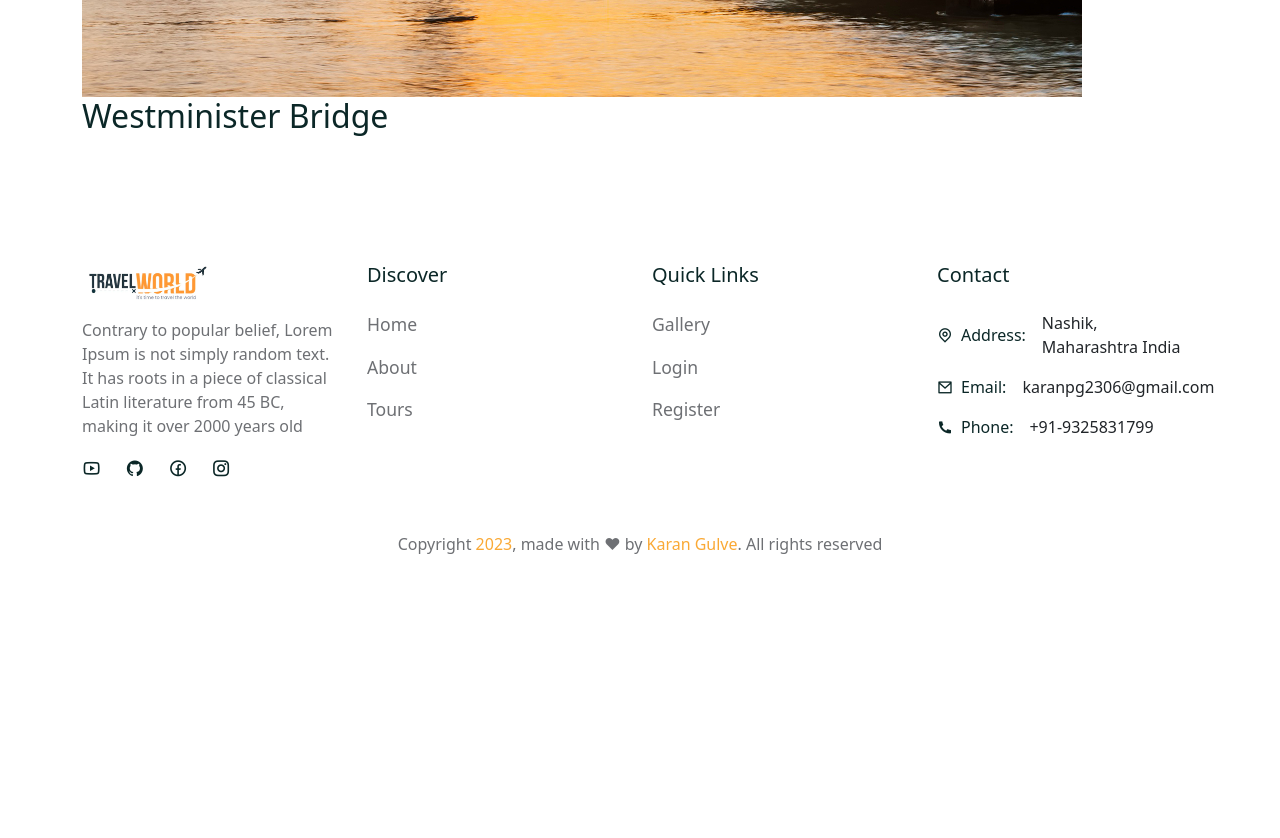
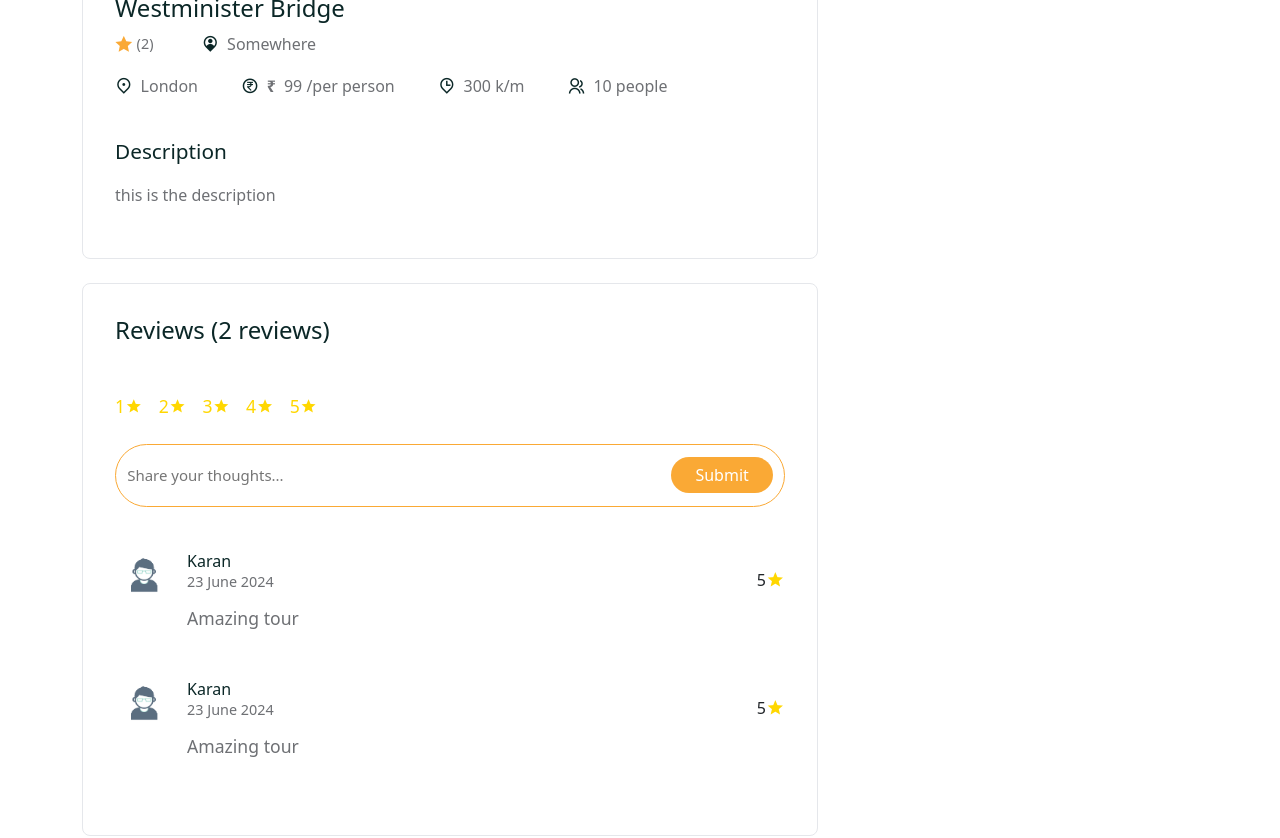
Before and after one commit to KaranGulve4342/Tour_booking, a React (Create React App) app in the folder frontend/: page /tours/01 in a window 1280 px wide. Shown: the part 700-1538 px from the top of the page. Before the commit the page ends 1302 px from the top, so only its background shows below. Built offline with nearby package versions, Linux system fonts and the light colour scheme; a web font is replaced by a local one.

Commit message:
changes commited 38:23

```diff
--- a/frontend/src/assets/data/tours.js
+++ b/frontend/src/assets/data/tours.js
@@ -12,6 +12,7 @@ const tours = [
     title: "Westminister Bridge",
     city: "London",
     distance: 300,
+    address: "Somewhere",
     price: 99,
     maxGroupSize: 10,
     desc: "this is the description",
@@ -34,6 +35,7 @@ const tours = [
     title: "Bali, Indonesia",
     city: "Indonesia",
     distance: 400,
+    address: "Somewhere",
     price: 99,
     maxGroupSize: 8,
     desc: "this is the description",
@@ -52,6 +54,7 @@ const tours = [
     title: "Snowy Mountains, Thailand",
     city: "Thailand",
     distance: 500,
+    address: "Somewhere",
     price: 99,
     maxGroupSize: 8,
     desc: "this is the description",
@@ -70,6 +73,7 @@ const tours = [
     title: "Beautiful Sunrise, Thailand",
     city: "Thailand",
     distance: 500,
+    address: "Somewhere",
     price: 99,
     maxGroupSize: 8,
     desc: "this is the description",
@@ -88,6 +92,7 @@ const tours = [
     title: "Nusa Pendia Bali, Indonesia",
     city: "Indonesia",
     distance: 500,
+    address: "Somewhere",
     price: 99,
     maxGroupSize: 8,
     desc: "this is the description",
@@ -106,6 +111,7 @@ const tours = [
     title: "Cherry Blossoms Spring",
     city: "Japan",
     distance: 500,
+    address: "Somewhere",
     price: 99,
     maxGroupSize: 8,
     desc: "this is the description",
@@ -124,6 +130,7 @@ const tours = [
     title: "Holmen Lofoten",
     city: "France",
     distance: 500,
+    address: "Somewhere",
     price: 99,
     maxGroupSize: 8,
     desc: "this is the description",
@@ -137,6 +144,7 @@ const tours = [
     title: "Snowy Mountains, Thailand",
     city: "Thailand",
     distance: 500,
+    address: "Somewhere",
     price: 99,
     maxGroupSize: 8,
     desc: "this is the description",
--- a/frontend/src/pages/TourDetails.jsx
+++ b/frontend/src/pages/TourDetails.jsx
@@ -1,18 +1,34 @@
-import React from 'react'
+import React, {useRef, useState} from 'react'
 import '../styles/tour-details.css'
 import {Container, Row, Col, Form, ListGroup } from 'reactstrap';
 import {useParams} from 'react-router-dom';
 import tourData from '../assets/data/tours'
+import calculateAvgRating from '../utils/avgRating';
+import avatar from '../assets/images/avatar.jpg'
 
 const TourDetails = () => {
 
-    const {id} = useParams()
+    const {id} = useParams();
+
+    const reviewMsgRef = useRef('')
+    const [tourRating, setTourRating] = useState(null);
 
     // this is an static data later we will call our API and load our data from database
     const tour = tourData.find(tour=> tour.id === id)
 
-    const {photo, title, desc,price, reviews, city, distance, maxGroupSize} = tour
+    const {photo, title, desc,price, address, reviews, city, distance, maxGroupSize} = tour;
 
+    const {totalRating, avgRating} = calculateAvgRating(reviews);
+    // FORMAT DATE
+    const options = {day: 'numeric', month: 'long', year: "numeric"};
+
+    // SUBMIT REQUEST TO THE SERVER
+    const submitHandler = e =>{
+      e.preventDefault();
+      const reviewText = reviewMsgRef.current.value
+
+      // later will call our api
+    }
 
   return (
     <>
@@ -27,7 +43,95 @@ const TourDetails = () => {
                   <h2>
                     {title}
                   </h2>
+                  <div className="d-flex align-items-center gap-5">
+                    <span className='tour__rating d-flex align-items-center gap-1'>
+                          <i class="ri-star-fill" style={{'color':"var(--secondary-color)"}}></i>
+                          {calculateAvgRating === 0 ? null : calculateAvgRating}
+                          {totalRating === 0 ? ("Not rated") : (
+                              <span>
+                                  ({reviews.length})
+                              </span>
+                          )}
+
+                      </span>
+                      <span>
+                        <i class="ri-map-pin-user-fill"></i>{address}
+                      </span>
+                  </div>
+
+                  <div className='tour__extra-details'>
+                    <span>
+                      <i class="ri-map-pin-2-line"></i>
+                      {city}
+                    </span>
+
+                    <span>
+                    <i class="ri-money-rupee-circle-line"></i>
+                     <strong>₹</strong>{price} /per person
+                    </span>
+
+                    <span>
+                    <i class="ri-map-pin-time-line"></i>
+                     {distance} k/m
+                    </span>
+
+                    <span>
+                      <i class="ri-group-line"></i>
+                      {maxGroupSize} people
+                    </span>
+                  </div>
+                  <h5>Description</h5>
+                  <p>{desc}</p>
                 </div>
+
+                {/* tour reviews section */}
+                <div className='tour__reviews mt-4'>
+                  <h4>Reviews ({reviews?.length} reviews)</h4>
+                  <Form>
+                    <div className='d-flex align-items-center gap-3 mb-4 rating__group'>
+                      <span onClick={()=> setTourRating(1)}>1 <i class="ri-star-s-fill"></i></span>
+                      <span onClick={()=> setTourRating(2)}>2 <i class="ri-star-s-fill"></i></span>
+                      <span onClick={()=> setTourRating(3)}>3 <i class="ri-star-s-fill"></i></span>
+                      <span onClick={()=> setTourRating(4)}>4 <i class="ri-star-s-fill"></i></span>
+                      <span onClick={()=> setTourRating(5)}>5 <i class="ri-star-s-fill"></i></span>
+                    </div>
+
+                    <div className='review__input'>
+                      <input type="text" ref={reviewMsgRef} placeholder="Share your thoughts..." />
+                      <button className='btn primary__btn text-white' type='submit'>Submit</button>
+                    </div>
+
+                  </Form>
+
+                  <ListGroup className='user__reviews'>
+                    {
+                      reviews?.map(review=>(
+                        <div className='review__item'>
+                          <img src={avatar} alt="" />
+
+                          <div className='w-100'>
+                            <div className='d-flex align-items-center justify-content-between'>
+                              <div>
+                                <h5>
+                                  Karan
+                                </h5>
+                                <p>{new Date('06-23-2024').toLocaleDateString('en-IN', options)}</p>
+                              </div>
+                              <span className='d-flex align-items-center'>5<i class="ri-star-s-fill"></i></span>
+                            </div>
+
+                            <h6>Amazing tour</h6>
+                          </div>
+                        </div>
+
+
+                      ))
+                    }
+                  </ListGroup>
+
+
+                </div>
+
               </div>
             </Col>
           </Row>
--- a/frontend/src/pages/Tours.jsx
+++ b/frontend/src/pages/Tours.jsx
@@ -54,4 +54,4 @@ const Tours = () => {
   );
 };
 
-export default Tours
+export default Tours;
--- a/frontend/src/styles/tour-details.css
+++ b/frontend/src/styles/tour-details.css
@@ -0,0 +1,129 @@
+
+
+.tour__content img{
+    width: 100%;
+    border-radius: 0.5rem;
+    margin-bottom: 2.5rem;
+}
+
+.tour__info, .tour__reviews {
+    border-radius: 0.5rem;
+    border: 1px solid rgba(229, 231, 235);
+    padding: 2rem;
+}
+
+.tour__info h2{
+    font-size: 1.5rem;
+}
+
+.tour__info span{
+    display: flex;
+    align-items: center;
+    gap: 0.5rem;
+    font-style: 1rem;
+    color: var(--text-color);
+}
+
+.tour__info span i{
+    color: var(--heading-color);
+    font-size: 1.1rem;
+}
+
+.tour__extra-details{
+    display: flex;
+    align-items: center;
+    column-gap: 2.7rem;
+    margin-top: 1rem;
+    margin-bottom: 2.5rem;
+
+}
+
+.tour__info h5{
+    margin-bottom: 1rem;
+    font-size: 1.3rem;
+}
+
+.tour__info p{
+    line-height: 30px;
+    font-size: 1rem;
+    color: var(--text-color);
+}
+
+.rating__group span{
+    font-size: 1.1rem;
+    display: flex;
+    align-items: center;
+    /* color: var(--secondary-color); */
+    color: gold;
+    cursor: pointer;
+}
+
+.tour__reviews h4{
+    margin-bottom: 3rem;
+}
+
+.review__input{
+    display: flex;
+    align-items: center;
+    justify-content: space-between;
+    width: 100%;
+    padding: 0.7rem;
+    border-radius: 2rem;
+    border: 1px solid var(--secondary-color);
+}
+
+.review__input input{
+    width: 100%;
+    padding: 0.5rem 0;
+    border: none;
+    font-weight: 350;
+    font-size: 15px;
+}
+
+.review__input input:focus{
+    outline:none;
+}
+
+.review__item{
+    display: flex;
+    align-items: center;
+    column-gap: 1rem;
+    margin-bottom: 2rem;
+}
+
+.review__item img{
+    width: 3.5rem;
+    height: 3.5rem;
+    border-radius: 50px;
+    object-fit: cover;
+}
+
+.user__reviews{
+    margin-top: 2.5rem;
+}
+
+.review__item h5{
+    font-size: 1rem;
+    margin-bottom: 0;
+}
+
+.review__item p{
+    font-size: .9rem;
+    color: var(--text-color);
+}
+
+.review__item h6{
+    font-size: 1.1rem;
+    color: var(--text-color);
+}
+
+.review__item span i{
+    font-size: 1.2rem;
+    /* color: var(--secondary-color); */
+    color: gold;
+}
+
+.review__item span{
+    font-weight: 500;
+
+}
```
